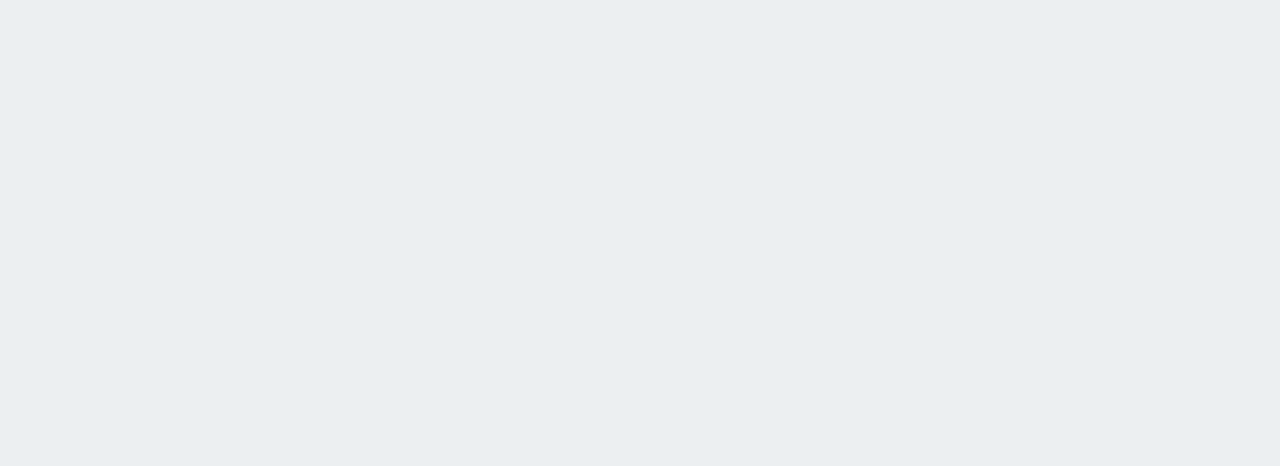
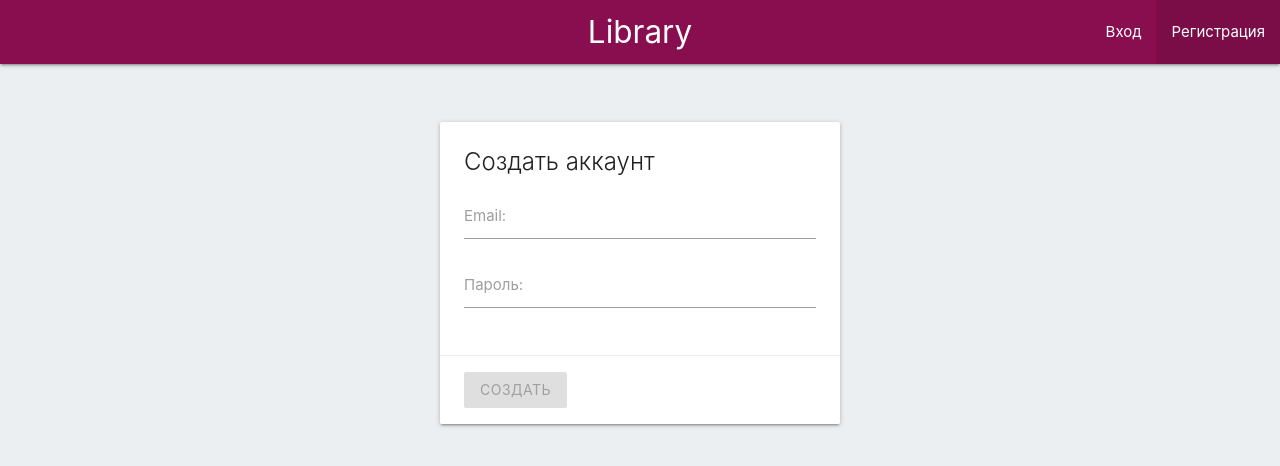
Before and after one commit to yarommax/Library, an Angular app in the folder client/: page /register in a window 1280 px wide. Before the commit this address led to /. Shown: the top 466 px of the page. Built offline with nearby package versions, Linux system fonts and the light colour scheme.

Commit message:
Completed authentication and registration

```diff
--- a/client/src/app/login-page/login-page.component.html
+++ b/client/src/app/login-page/login-page.component.html
@@ -1,16 +1,58 @@
-<div class="card">
+<form
+    class="card"
+    [formGroup]="form"
+    (ngSubmit)="onSubmit()"
+>
+
   <div class="card-content">
         <span class="card-title">Войти в систему</span>
+
         <div class="input-field">
-          <input id="email" type="email" required>
+            <input
+                formControlName="email"
+                id="email"
+                type="email"
+                [ngClass]="{'invalid': form.get('email').invalid && form.get('email').touched}"
+            >
             <label for="email">Email:</label>
+            <span
+                class="helper-text red-text"
+                *ngIf="form.get('email').invalid && form.get('email').touched"
+            >
+                <span *ngIf="form.get('email').errors['required']">Email не должен быть пустым.</span>
+                <span *ngIf="form.get('email').errors['email']">Введите корректный email.</span>
+            </span>
         </div>
+
         <div class="input-field">
-          <input id="password" type="password" required>
+            <input
+                formControlName="password"
+                id="password"
+                type="password"
+                [ngClass]="{'invalid': form.get('password').invalid && form.get('password').touched}"
+            >
             <label for="password">Пароль:</label>
+            <span
+                class="helper-text red-text"
+                *ngIf="form.get('password').invalid && form.get('password').touched"
+            >
+                <span *ngIf="form.get('password').errors['required']">Пароль не должен быть пустым.</span>
+                <span *ngIf="form.get('password').errors['minlength'] && form.get('password').errors['minlength']['requiredLength']">
+                    Пароль должен быть больше {{form.get('password').errors['minlength']['requiredLength']}} символов.
+                    Сейчас {{form.get('password').errors['minlength']['actualLength']}}
+                </span>
+            </span>
         </div>
   </div>
+
   <div class="card-action">
-      <button class="modal-action btn waves-effect">Войти</button>
+        <button
+            class="modal-action btn waves-effect"
+            type="submit"
+            [disabled]="form.invalid || form.disabled"
+        >
+            Войти
+        </button>
   </div>
-</div>
+
+</form>
--- a/client/src/app/login-page/login-page.component.ts
+++ b/client/src/app/login-page/login-page.component.ts
@@ -1,15 +1,56 @@
-import { Component, OnInit } from '@angular/core';
+import { Component, OnInit, OnDestroy } from '@angular/core';
+import { FormGroup, FormControl, Validators } from '@angular/forms';
+import { Subscription } from 'rxjs';
+import { AuthService } from '../shared/services/auth.service';
+import { Router, ActivatedRoute, Params } from '@angular/router';
+
 
 @Component({
   selector: 'app-login-page',
   templateUrl: './login-page.component.html',
   styleUrls: ['./login-page.component.css']
 })
-export class LoginPageComponent implements OnInit {
+export class LoginPageComponent implements OnInit, OnDestroy {
 
-  constructor() { }
+  form: FormGroup
+  aSub: Subscription
+
+  constructor(private auth: AuthService,
+      private router: Router,
+      private route: ActivatedRoute) {}
 
   ngOnInit() {
+    //инициализируем нашу форму со следующими контролами в ней
+    this.form = new FormGroup({
+      email: new FormControl(null, [Validators.required, Validators.email]),
+      password: new FormControl(null, [Validators.required, Validators.minLength(6)])
+    })
+
+    this.route.queryParams.subscribe( (params: Params) => {
+      if(params['registered']) {
+        //теперь вы можете зайти в систему используя свои данные
+      } else if(params['accessDenied']){
+        //для начала авторизуйтесь в системе
+      }
+    })
+  }
+
+  ngOnDestroy() {
+    if(this.aSub){
+      this.aSub.unsubscribe()
+    }
+  }
+
+  //при сабмите нашей формы - что должно происходить
+  onSubmit() {
+    this.form.disable()
+    this.aSub = this.auth.login(this.form.value).subscribe(
+      () => this.router.navigate(['/overview']),
+      error => {
+        console.warn(error)
+        this.form.enable()
+      }
+    )
   }
 
 }
--- a/client/src/app/register-page/register-page.component.html
+++ b/client/src/app/register-page/register-page.component.html
@@ -1,3 +1,58 @@
-<p>
-  register-page works!
-</p>
+<form
+    class="card"
+    [formGroup]="form"
+    (ngSubmit)="onSubmit()"
+>
+
+  <div class="card-content">
+        <span class="card-title">Создать аккаунт</span>
+
+        <div class="input-field">
+            <input
+                formControlName="email"
+                id="email"
+                type="email"
+                [ngClass]="{'invalid': form.get('email').invalid && form.get('email').touched}"
+            >
+            <label for="email">Email:</label>
+            <span
+                class="helper-text red-text"
+                *ngIf="form.get('email').invalid && form.get('email').touched"
+            >
+                <span *ngIf="form.get('email').errors['required']">Email не должен быть пустым.</span>
+                <span *ngIf="form.get('email').errors['email']">Введите корректный email.</span>
+            </span>
+        </div>
+
+        <div class="input-field">
+            <input
+                formControlName="password"
+                id="password"
+                type="password"
+                [ngClass]="{'invalid': form.get('password').invalid && form.get('password').touched}"
+            >
+            <label for="password">Пароль:</label>
+            <span
+                class="helper-text red-text"
+                *ngIf="form.get('password').invalid && form.get('password').touched"
+            >
+                <span *ngIf="form.get('password').errors['required']">Пароль не должен быть пустым.</span>
+                <span *ngIf="form.get('password').errors['minlength'] && form.get('password').errors['minlength']['requiredLength']">
+                    Пароль должен быть больше {{form.get('password').errors['minlength']['requiredLength']}} символов.
+                    Сейчас {{form.get('password').errors['minlength']['actualLength']}}
+                </span>
+            </span>
+        </div>
+  </div>
+
+  <div class="card-action">
+        <button
+            class="modal-action btn waves-effect"
+            type="submit"
+            [disabled]="form.invalid || form.disabled"
+        >
+            Создать
+        </button>
+  </div>
+
+</form>
--- a/client/src/app/register-page/register-page.component.ts
+++ b/client/src/app/register-page/register-page.component.ts
@@ -1,4 +1,8 @@
-import { Component, OnInit } from '@angular/core';
+import { Component, OnInit, OnDestroy } from '@angular/core';
+import { FormGroup, FormControl, Validators } from '@angular/forms';
+import { Subscription } from 'rxjs';
+import { AuthService } from '../shared/services/auth.service';
+import { Router, ActivatedRoute, Params } from '@angular/router';
 
 @Component({
   selector: 'app-register-page',
@@ -7,9 +11,40 @@ import { Component, OnInit } from '@angular/core';
 })
 export class RegisterPageComponent implements OnInit {
 
-  constructor() { }
+  form: FormGroup
+  aSub: Subscription
 
-  ngOnInit() {
-  }
+  constructor(private auth: AuthService,
+    private router: Router,
+    private route: ActivatedRoute) {}
+
+    ngOnInit() {
+      //инициализируем нашу форму со следующими контролами в ней
+      this.form = new FormGroup({
+        email: new FormControl(null, [Validators.required, Validators.email]),
+        password: new FormControl(null, [Validators.required, Validators.minLength(6)])
+      })
+    }
+
+    ngOnDestroy() {
+      if(this.aSub){
+        this.aSub.unsubscribe()
+      }
+    }
+
+    onSubmit() {
+      this.form.disable()
+      this.aSub = this.auth.registration(this.form.value).subscribe(
+        () => this.router.navigate(['/login'], {
+          queryParams: {
+            registered: true
+          }
+        }),
+        error => {
+          console.warn(error)
+          this.form.enable()
+        }
+      )
+    }
 
 }
--- /dev/null
+++ b/client/src/app/shared/interfaces.ts
@@ -0,0 +1,4 @@
+export interface User {
+    email: string,
+    password: string
+}
--- a/client/src/app/shared/layouts/auth-layout/auth-layout.component.html
+++ b/client/src/app/shared/layouts/auth-layout/auth-layout.component.html
@@ -2,6 +2,7 @@
   <div class="nav-wrapper pink darken-4">
       <a routerLink="/" class="brand-logo center">Library</a>
       <ul id="nav-mobile" class="right hide-on-med-and-down">
+        <!-- если страница совпадает с url то добавляется класс active-->
           <li routerLinkActive="active">
             <a routerLink="/login">Вход</a>
           </li>
--- /dev/null
+++ b/client/src/app/shared/services/auth.service.ts
@@ -0,0 +1,53 @@
+import { Injectable } from '@angular/core';
+import { HttpClient } from '@angular/common/http';
+import { Observable } from 'rxjs';
+import { tap } from 'rxjs/operators';
+import { User } from '../interfaces';
+
+
+@Injectable({
+    providedIn: 'root'
+})
+
+export class AuthService {
+
+    private token = null
+
+    constructor(private http: HttpClient) {}
+
+    registration(user: User): Observable<User> {
+        return this.http.post<User>('/api/auth/register', user)
+    }
+
+
+    login(user: User): Observable<{token: string}> {
+        return this.http.post<{token: string}>('/api/auth/login', user)
+            .pipe(
+                tap(
+                    ({token}) => {
+                        localStorage.setItem('auth-token', token)
+                        this.setToken(token)
+                    }
+                )
+            )
+    }
+
+    setToken(token: string) {
+        this.token = token
+    }
+
+    getToken(): string {
+        return this.token
+    }
+
+    isAuthenticated():boolean {
+        return !!this.token
+    }
+
+    logout() {
+        this.setToken(null)
+        localStorage.clear()
+    }
+
+
+}
```
Also changed, not shown: client/src/app/app-routing.module.ts (+7 -2 lines), client/src/app/app.module.ts (+6 -1 lines). Lines whose indentation alone changed are shown as unchanged.
